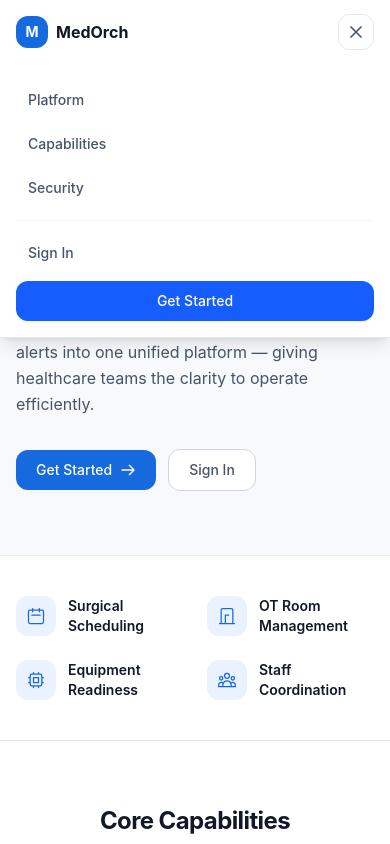
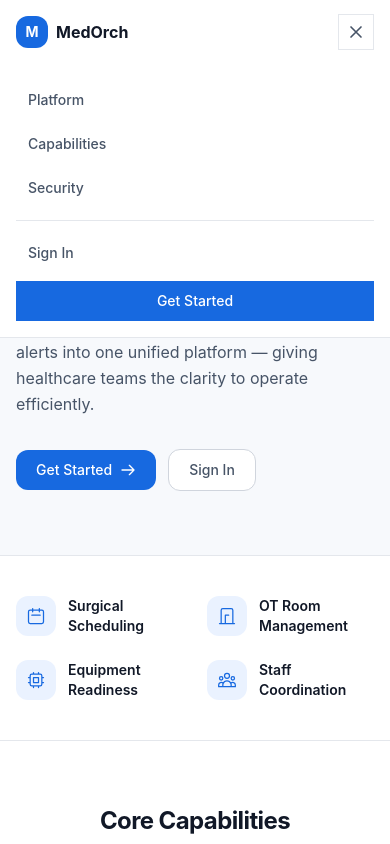
Before and after one commit to byteforge62/medorch, a Next.js app: page / in a window 390 px wide. Both pictures are taken after a click on the button "Open navigation menu". Shown: the top 844 px of the page. Built offline with nearby package versions, Linux system fonts and the light colour scheme.

Commit message:
enhance mobile navigation with keyboard accessibility and improved styling

```diff
--- a/src/components/landing/LandingMobileNav.tsx
+++ b/src/components/landing/LandingMobileNav.tsx
@@ -1,6 +1,6 @@
 "use client";
 
-import React, { useState } from "react";
+import React, { useEffect, useId, useRef, useState } from "react";
 import Link from "next/link";
 
 interface LandingMobileNavProps {
@@ -9,53 +9,108 @@ interface LandingMobileNavProps {
 
 export function LandingMobileNav({ navLinks }: LandingMobileNavProps) {
   const [isOpen, setIsOpen] = useState(false);
+  const menuId = useId();
+  const menuButtonRef = useRef<HTMLButtonElement>(null);
+
+  useEffect(() => {
+    if (!isOpen) {
+      return;
+    }
+
+    const handleKeyDown = (event: KeyboardEvent) => {
+      if (event.key === "Escape") {
+        setIsOpen(false);
+        menuButtonRef.current?.focus();
+      }
+    };
+
+    document.addEventListener("keydown", handleKeyDown);
+
+    return () => {
+      document.removeEventListener("keydown", handleKeyDown);
+    };
+  }, [isOpen]);
+
+  const closeMenu = () => setIsOpen(false);
 
   return (
     <>
-      {/* Hamburger button */}
       <button
-        onClick={() => setIsOpen(!isOpen)}
-        className="flex h-9 w-9 items-center justify-center rounded-lg border border-slate-200 text-slate-600 hover:bg-slate-50 focus:outline-none md:hidden dark:border-slate-800 dark:text-slate-300 dark:hover:bg-slate-800"
-        aria-label="Toggle navigation menu"
+        ref={menuButtonRef}
+        type="button"
+        onClick={() => setIsOpen((open) => !open)}
+        className="flex h-9 w-9 items-center justify-center rounded-[var(--radius-control)] border border-[var(--color-border)] text-[var(--color-foreground-secondary)] transition-colors hover:bg-[var(--color-surface-muted)] hover:text-[var(--color-foreground)] focus-visible:outline-none focus-visible:ring-2 focus-visible:ring-[var(--color-primary)] focus-visible:ring-offset-2 md:hidden"
+        aria-label={isOpen ? "Close navigation menu" : "Open navigation menu"}
         aria-expanded={isOpen}
+        aria-controls={menuId}
       >
         {isOpen ? (
-          <svg className="h-5 w-5" fill="none" viewBox="0 0 24 24" stroke="currentColor" aria-hidden="true">
-            <path strokeLinecap="round" strokeLinejoin="round" strokeWidth={2} d="M6 18L18 6M6 6l12 12" />
+          <svg
+            className="h-5 w-5"
+            fill="none"
+            viewBox="0 0 24 24"
+            stroke="currentColor"
+            aria-hidden="true"
+          >
+            <path
+              strokeLinecap="round"
+              strokeLinejoin="round"
+              strokeWidth={2}
+              d="M6 18L18 6M6 6l12 12"
+            />
           </svg>
         ) : (
-          <svg className="h-5 w-5" fill="none" viewBox="0 0 24 24" stroke="currentColor" aria-hidden="true">
-            <path strokeLinecap="round" strokeLinejoin="round" strokeWidth={2} d="M4 6h16M4 12h16M4 18h16" />
+          <svg
+            className="h-5 w-5"
+            fill="none"
+            viewBox="0 0 24 24"
+            stroke="currentColor"
+            aria-hidden="true"
+          >
+            <path
+              strokeLinecap="round"
+              strokeLinejoin="round"
+              strokeWidth={2}
+              d="M4 6h16M4 12h16M4 18h16"
+            />
           </svg>
         )}
       </button>
 
-      {/* Mobile menu panel */}
       {isOpen && (
-        <div className="absolute top-16 right-0 left-0 z-50 border-b border-slate-200 bg-white p-4 shadow-lg md:hidden dark:border-slate-800 dark:bg-slate-950">
-          <nav className="flex flex-col gap-1">
+        <div
+          id={menuId}
+          className="absolute top-full right-0 left-0 z-50 border-b border-[var(--color-border)] bg-[var(--color-surface)] p-4 md:hidden"
+        >
+          <nav aria-label="Mobile navigation" className="flex flex-col gap-1">
             {navLinks.map((link) => (
               <a
                 key={link.label}
                 href={link.href}
-                onClick={() => setIsOpen(false)}
-                className="rounded-lg px-3 py-2.5 text-sm font-medium text-slate-600 transition-colors hover:bg-slate-50 hover:text-slate-900 dark:text-slate-400 dark:hover:bg-slate-800 dark:hover:text-white"
+                onClick={closeMenu}
+                className="rounded-[var(--radius-control)] px-3 py-2.5 text-sm font-medium text-[var(--color-foreground-secondary)] transition-colors hover:bg-[var(--color-surface-muted)] hover:text-[var(--color-foreground)] focus-visible:outline-none focus-visible:ring-2 focus-visible:ring-[var(--color-primary)]"
               >
                 {link.label}
               </a>
             ))}
-            <div className="my-2 h-px bg-slate-100 dark:bg-slate-800" />
+
+            <div
+              className="my-2 h-px bg-[var(--color-border)]"
+              aria-hidden="true"
+            />
+
             <Link
               href="/login"
-              onClick={() => setIsOpen(false)}
-              className="rounded-lg px-3 py-2.5 text-sm font-medium text-slate-600 transition-colors hover:bg-slate-50 hover:text-slate-900 dark:text-slate-400 dark:hover:bg-slate-800 dark:hover:text-white"
+              onClick={closeMenu}
+              className="rounded-[var(--radius-control)] px-3 py-2.5 text-sm font-medium text-[var(--color-foreground-secondary)] transition-colors hover:bg-[var(--color-surface-muted)] hover:text-[var(--color-foreground)] focus-visible:outline-none focus-visible:ring-2 focus-visible:ring-[var(--color-primary)]"
             >
               Sign In
             </Link>
+
             <Link
               href="/login"
-              onClick={() => setIsOpen(false)}
-              className="mt-1 inline-flex items-center justify-center rounded-lg bg-blue-600 px-4 py-2.5 text-sm font-medium text-white shadow-xs transition-colors hover:bg-blue-700 focus:outline-none focus:ring-2 focus:ring-blue-500/20 active:bg-blue-800"
+              onClick={closeMenu}
+              className="mt-1 inline-flex items-center justify-center rounded-[var(--radius-control)] bg-[var(--color-primary)] px-4 py-2.5 text-sm font-medium text-white transition-colors hover:bg-[var(--color-primary-hover)] focus-visible:outline-none focus-visible:ring-2 focus-visible:ring-[var(--color-primary)] focus-visible:ring-offset-2"
             >
               Get Started
             </Link>
```
